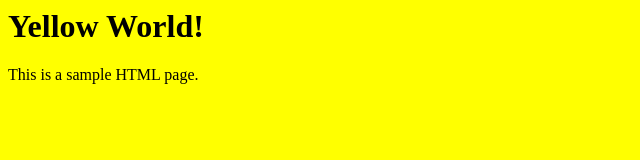
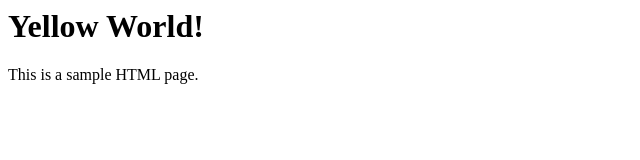
Before and after one commit to bharathpantala/2025-batch, a plain HTML site: page index.html in a window 1280 px wide. Shown: the whole page, without its empty margins (0-640 px from the left). Drawn offline with Linux system fonts and the light colour scheme.

Commit message:
Update index.html with white bg color

```diff
--- a/index.html
+++ b/index.html
@@ -3,7 +3,7 @@
         <title> Yellow World! </title>
     </head>
 
-    <body bgcolor="yellow">
+    <body bgcolor="white">
         <h1> Yellow World! </h1>
         <p> This is a sample HTML page. </p>
 </html>
```
